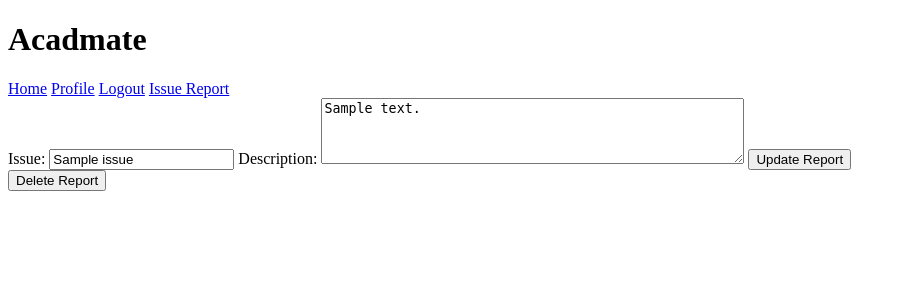
After one commit to PhilipMa2/e6156-aggregator, a Flask app: page /report/1 in a window 1280 px wide. The commit adds this page. Shown: the top 300 px of the page, without its empty margins (0-906 px from the left). Run offline with Flask 3, Linux system fonts and the light colour scheme; a user stored in the database is signed in; a database or web service that is not in the repository returns one stand-in record (values such as "Sample title"); data that the repository does not hold is empty.

Commit message:
add issue

```diff
--- a/app.py
+++ b/app.py
@@ -1,6 +1,6 @@
 import os
 import json
-from flask import Flask, redirect, request, url_for, render_template
+from flask import Flask, redirect, request, url_for, render_template, jsonify
 from flask_login import (
     LoginManager,
     current_user,
@@ -13,6 +13,7 @@ from oauthlib.oauth2 import WebApplicationClient
 import requests
 
 from user import User
+from report import Report
 
 # Configuration
 GOOGLE_CLIENT_ID = '215546816295-c186rvc4j3s5cva875mnlbr18uu0ebb7.apps.googleusercontent.com'
@@ -21,16 +22,15 @@ GOOGLE_DISCOVERY_URL = (
     "https://accounts.google.com/.well-known/openid-configuration"
 )
 
+
 os.environ['OAUTHLIB_INSECURE_TRANSPORT'] = '1'
 
 app = Flask(__name__)
-app.secret_key = os.urandom(24)
+app.secret_key = 'secret'
 
 login_manager = LoginManager()
 login_manager.init_app(app)
 client = WebApplicationClient(GOOGLE_CLIENT_ID)
-
-get_student_url = "http://ec2-3-134-96-223.us-east-2.compute.amazonaws.com:5000/students/"
 
 @login_manager.user_loader
 def load_user(user_id):
@@ -38,7 +38,7 @@ def load_user(user_id):
     if not user_param:
         return None
     else:
-        return User(user_param['id'], user_param['name'], user_param['email'], user_param['profile_pic'], user_param['interest'])
+        return User(user_param['id'], user_param['name'], user_param['email'], user_param['profile_pic'], app.config['SECRET_KEY'], user_param['interest'],)
 
 @app.route('/')
 def index():
@@ -116,9 +116,9 @@ def callback():
     # Doesn't exist? Add it to the database.
     if not user_db:
         User.create(unique_id, users_name, users_email, picture)
-        user = User(unique_id, users_name, users_email, picture)
+        user = User(unique_id, users_name, users_email, picture, app.config['SECRET_KEY'])
     else:
-        user = User(unique_id, users_name, users_email, picture, user_db['interest'])
+        user = User(unique_id, users_name, users_email, picture, app.config['SECRET_KEY'], user_db['interest'])
 
     # Begin user session by logging the user in
     login_user(user)
@@ -132,27 +132,105 @@ def logout():
     logout_user()
     return redirect(url_for('index'))
 
+
 @app.route('/profile')
-@login_required
 def profile():
-    return render_template('profile.html', current_user=current_user)
+    # api_gateway_url = 'https://vbl4o4u9yj.execute-api.us-east-2.amazonaws.com'
+    # api_gateway_endpoint = '/profile'
+    # token = current_user.token if hasattr(current_user, 'token') else 'random token'
+    # print(token)
+    # headers = {
+    #     'authorizationToken': f'Bearer {token}',
+    #     'Content-Type': 'application/json'
+    # }
+
+    # try:
+    #     response = requests.get(api_gateway_url + api_gateway_endpoint, headers=headers)
+
+    #     if response.status_code == 200 and response.json().get('principalId') == current_user.id:
+    return render_template('profile.html', current_user=current_user, allow_delete=True)
+    #     print(current_user.id)
+    #     print(response.json())
+
+    #     print(f"API Gateway authorization failed. Status code: {response.status_code}")
+    #     return redirect(url_for('index'))
+    # except requests.exceptions.RequestException as e:
+    #     print(f"Error during API Gateway authorization: {e}")
+    #     return "Authorization error", 500
+
+
 
 @app.route('/students/<int:student_id>')
 @login_required
 def view_student_profile(student_id):
     student_info = User.get(student_id)
     if student_info:
-        return (
-            "<p>Hello! You're viewing the profile of {}.</p>"
-            "<p>Email: {}</p>"
-            "<p>Interest: {}</p>"
-            "<div><p>Profile Picture:</p>"
-            '<img src="{}" alt="Student profile pic"></img></div>'.format(
-                student_info['name'], student_info['email'], student_info['interest'], student_info['profile_pic']
-            )
-        )
+        user = User(student_info['id'], student_info['name'], student_info['email'], student_info['profile_pic'], app.config['SECRET_KEY'], student_info['interest'])
+        return render_template('profile.html', current_user=user, allow_delete=False)
     else:
         return "Student not found", 404
+
+
+@app.route('/delete_profile', methods=['POST'])
+@login_required
+def delete_profile():
+    User.delete(current_user.id)
+    logout_user()
+    return redirect(url_for('index'))
+
+@app.route('/update_interest', methods=['POST'])
+@login_required
+def update_interest():
+    if current_user.is_authenticated:
+        new_interest = request.form.get('new_interest')
+        User.update(current_user.id, new_interest)
+
+        return redirect(url_for('profile'))
+    return redirect(url_for('login'))
+
+@app.route('/reports')
+def reports():
+    reports = Report.get_reports()
+    return render_template('reports.html', reports=reports)
+
+@app.route('/write_report', methods=['GET', 'POST'], endpoint='write_report')
+@login_required
+def write_report():
+    if request.method == 'POST':
+        issue = request.form.get('issue')
+        description = request.form.get('description')
+        Report.create(issue, description, current_user.id)
+
+        return redirect(url_for('reports'))
+    return render_template('write_report.html')
+
+@app.route('/report/<int:report_id>', methods=['GET'], endpoint='report')
+@login_required
+def view_report(report_id):
+    report = Report.get(report_id)
+    if report:
+        return render_template('view_report.html', report=report)
+    else:
+        print('Unknown report')
+        return redirect(url_for('reports'))
+
+@app.route('/delete_report/<int:report_id>', methods=['POST'], endpoint='delete_report')
+@login_required
+def delete_report(report_id):
+    Report.delete(report_id, current_user.id)
+
+    return redirect(url_for('reports'))
+
+@app.route('/update_report/<int:report_id>', methods=['POST'], endpoint='update_report')
+@login_required
+def update_report(report_id):
+    updated_title = request.form.get('title')
+    updated_description = request.form.get('description')
+    Report.update(report_id, updated_title, updated_description, current_user.id)
+
+    return redirect(url_for('view_report', report_id=report_id))
+
+
 
 @login_manager.unauthorized_handler
 def unauthorized():
--- /dev/null
+++ b/report.py
@@ -0,0 +1,50 @@
+import requests
+
+class Report:
+    reports_url = 'http://35.202.215.53:5000/reports'
+
+    @staticmethod
+    def get(report_id):
+        get_report_url = Report.reports_url + '/' + str(report_id)
+        response = requests.get(get_report_url)
+        if response.status_code == 404:
+            return False
+        return response.json()
+
+    @staticmethod
+    def get_reports():
+        response = requests.get(Report.reports_url)
+        return response.json()
+
+    @staticmethod
+    def create(issue, description, student_id):
+        report = {'issue': issue, 'description': description, 'student_id': student_id}
+        response = requests.post(Report.reports_url, json=report)
+
+        if response.status_code == 201:
+            print('Report submitted successfully!')
+        else:
+            print('Report submission failed')
+            print('Response: ', response.text)
+
+    @staticmethod
+    def delete(report_id, student_id):
+        delete_report_url = Report.reports_url + '/' + str(report_id)
+        report = {'student_id': student_id}
+        response = requests.post(delete_report_url, json=report)
+
+        if response.status_code == 403:
+            print(response.text)
+        else:
+            print('Report deleted')
+
+    @staticmethod
+    def update(report_id, issue, description, student_id):
+        update_report_url = Report.reports_url + '/' + str(report_id)
+        report = {'student_id': student_id, 'issue': issue, 'description': description}
+        response = requests.post(update_report_url, json=report)
+
+        if response.status_code == 403:
+            print(response.text)
+        else:
+            print('Report updated')
--- a/requirements.txt
+++ b/requirements.txt
@@ -13,6 +13,7 @@ Jinja2==3.1.2
 MarkupSafe==2.1.3
 oauthlib==3.2.2
 pycparser==2.21
+PyJWT==2.8.0
 pyOpenSSL==23.3.0
 requests==2.31.0
 urllib3==2.1.0
--- a/templates/base.html
+++ b/templates/base.html
@@ -14,6 +14,7 @@
             <a href="{{ url_for('index') }}">Home</a>
             <a href="{{ url_for('profile') }}">Profile</a>
             <a href="{{ url_for('logout') }}">Logout</a>
+            <a href="{{ url_for('reports') }}">Issue Report</a>
         </nav>
         {% endif %}
     </header>
--- /dev/null
+++ b/templates/view_report.html
@@ -0,0 +1,19 @@
+{% extends 'base.html' %}
+
+{% block title %}View Report{% endblock %}
+
+{% block content %}
+    <form method="POST" action="{{ url_for('update_report', report_id=report.id) }}">
+        <label for="issue">Issue:</label>
+        <input type="text" id="issue" name="issue" value="{{ report.issue }}" required>
+
+        <label for="description">Description:</label>
+        <textarea id="description" name="description" rows="4" cols="50" required>{{ report.description }}</textarea>
+
+        <button type="submit">Update Report</button>
+    </form>
+
+    <form method="POST" action="{{ url_for('delete_report', report_id=report.id) }}">
+        <button type="submit">Delete Report</button>
+    </form>
+{% endblock %}
--- a/user.py
+++ b/user.py
@@ -1,15 +1,26 @@
 from flask_login import UserMixin
 import requests
+import datetime
+import jwt
 
 class User(UserMixin):
     student_url = "http://ec2-3-134-96-223.us-east-2.compute.amazonaws.com:5000/students/"
 
-    def __init__(self, id_, name, email, profile_pic, interest):
+    def __init__(self, id_, name, email, profile_pic, key, interest=None):
+        def generate_token():
+            payload = {
+                'sub': id_,
+                'exp': datetime.datetime.utcnow() + datetime.timedelta(minutes=30)
+            }
+            token = jwt.encode(payload, key, algorithm='HS256')
+            return token
+
         self.id = id_
         self.name = name
         self.email = email
         self.profile_pic = profile_pic
         self.interest = interest
+        self.token = generate_token()
 
     @staticmethod
     def get(user_id):
@@ -30,3 +41,23 @@ class User(UserMixin):
         else:
             print('Student creation failed')
             print('Response: ', response.text)
+
+    @staticmethod
+    def delete(user_id):
+        delete_student_url = User.student_url + user_id
+        response = requests.delete(delete_student_url)
+        if response.status_code == 404:
+            print(response.json()['message'])
+        else:
+            print('Student deleted')
+
+    @staticmethod
+    def update(user_id, interest):
+        student = {'id': user_id, 'interest': interest}
+        update_student_url = User.student_url + user_id
+        response = requests.put(update_student_url, json=student)
+
+        if response.status_code == 404:
+            print('Student update failed')
+        else:
+            print('Student updated successfully')
```
Also changed, not shown: templates/profile.html (+13 -1 lines), templates/reports.html (added, +14 -0 lines), templates/write_report.html (added, +14 -0 lines).
